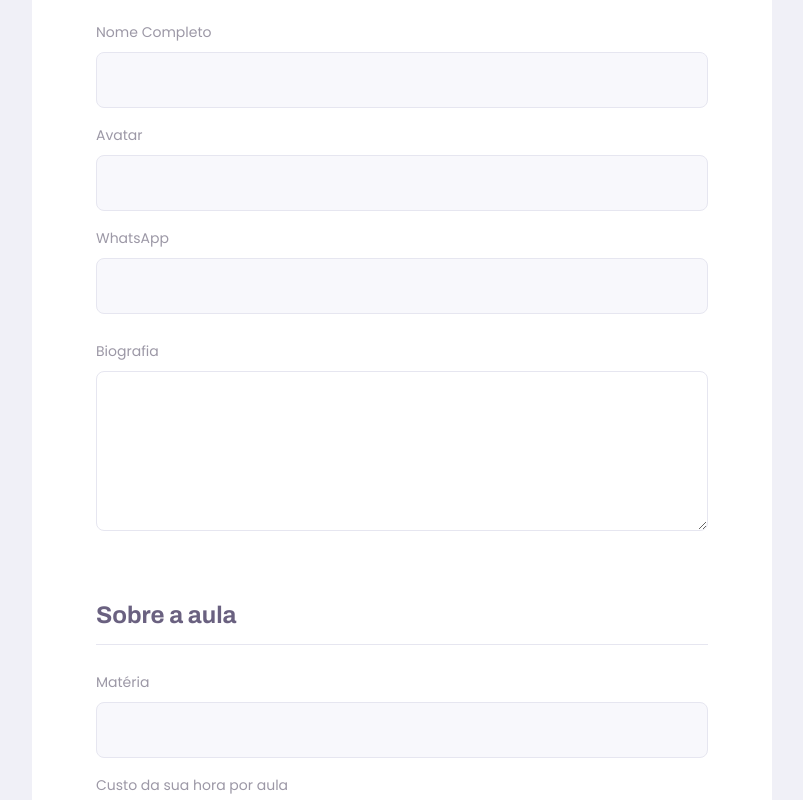
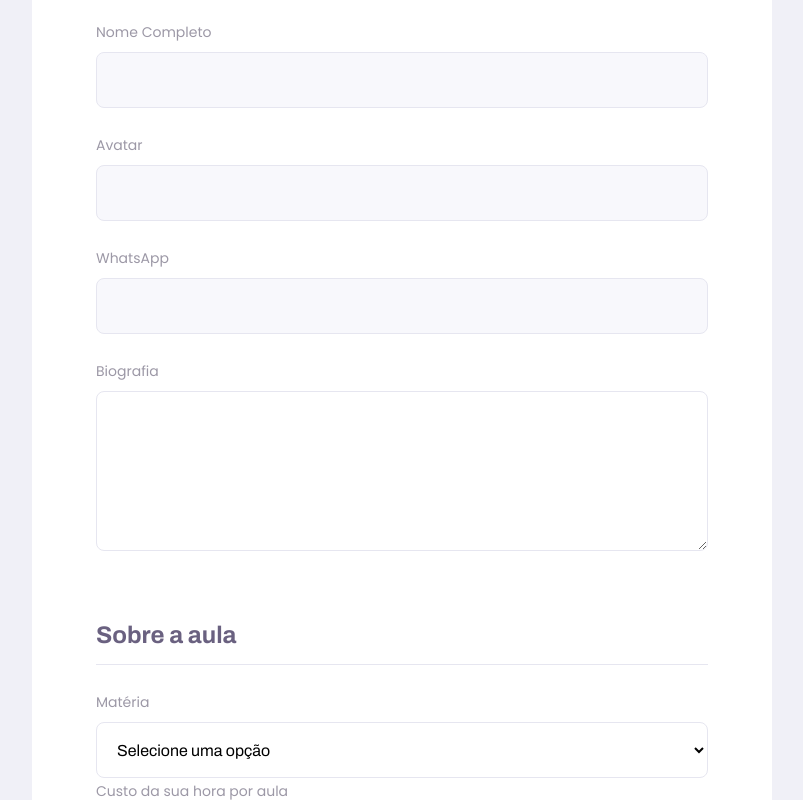
Before and after one commit to leoalcantara/next-level-week-2, a React (Create React App) app in the folder web/: page /give-class in a window 1280 px wide. Shown: the part 420-1220 px from the top of the page, without its empty margins (238-1041 px from the left). Built offline with nearby package versions, Linux system fonts and the light colour scheme.

Commit message:
created Selected Component

```diff
--- /dev/null
+++ b/web/src/components/Select/index.tsx
@@ -0,0 +1,31 @@
+import React, { SelectHTMLAttributes } from 'react';
+
+import './styles.css';
+
+interface SelectProps extends SelectHTMLAttributes<HTMLSelectElement> {
+    name: string;
+    label: string;
+    options: Array<{
+        value: string;
+        label: string;
+    }>;
+}
+
+const Select: React.FC<SelectProps> = ({name, label, options, ...rest  }) =>{
+    return (
+        <div className="select-block">
+            <label htmlFor={ name }>{ label }</label>
+            <select id={ name } {...rest}>
+                <option value="" disabled selected hidden> Selecione uma opção</option>
+
+                { options.map( option => {
+                    return <option key={option.value} value={option.value}>{option.label}</option>
+                })
+
+                }
+            </select>
+        </div>
+    );
+}
+
+export default Select;
--- /dev/null
+++ b/web/src/components/Select/styles.css
@@ -0,0 +1,34 @@
+.select-block {
+    position: relative;
+}
+
+.select-block + .select-block{
+    margin-top: 1.4rem;
+}
+
+.select-block label {
+    font-size: 1.4rem;
+}
+
+.select-block select {
+    width: 100%;
+    height: 5.6rem;
+    margin-top: 0.8rem;
+    border-radius: 0.8rem;
+    background: var(--color-select-background);
+    border: 1px solid var(--color-line-in-white);
+    outline: 0;
+    padding: 0 1.6rem;
+    font: 1.6rem Archivo;
+}
+
+.select-block:focus-within::after {
+    width: calc(100% -3.2rem);
+    height: 2px;
+    content: '';
+    background: var(--color-primary-light);
+    position: absolute;
+    left: 1.6rem;
+    right: 1.6rem;
+    bottom: 0;
+}
--- a/web/src/pages/TeacherForm/index.tsx
+++ b/web/src/pages/TeacherForm/index.tsx
@@ -3,8 +3,12 @@
 import Input from '../../components/Input';
 
 import warningIcon from '../../assets/images/icons/warning.svg';
+
+import Textarea from '../../components/Textarea';
+import Select from '../../components/Select';
+
 import './styles.css';
-import Textarea from '../../components/Textarea';
+
 
 
 const TeacherForm = () => {
@@ -25,7 +29,23 @@
 
                 <fieldset>
                     <legend>Sobre a aula</legend>
-                    <Input name="subject" label="Matéria"/>
+                    <Select
+                        name="subject"
+                        label="Matéria"
+                        options={[
+                            { value: 'Artes', label: "Artes"},
+                            { value: 'Biologia', label: "Biologia"},
+                            { value: 'Ciências', label: "Ciências"},
+                            { value: 'Educação Física', label: "Educação Física"},
+                            { value: 'Física', label: "Física"},
+                            { value: 'Geografia', label: "Geografia"},
+                            { value: 'História', label: "História"},
+                            { value: 'Matemática', label: "Matemática"},
+                            { value: 'Português', label: "Português"},
+                            { value: 'Quimica', label: "Quimica"},
+                        ]}
+                    />
+
                     <Input name="cost" label="Custo da sua hora por aula"/>
                 </fieldset>
 
--- a/web/src/pages/TeacherForm/styles.css
+++ b/web/src/pages/TeacherForm/styles.css
@@ -38,7 +38,8 @@
     border-bottom: 1px solid var(--color-line-in-white);
 }
 
-#page-teacher-form main fieldset .input-block + .textarea-block{
+#page-teacher-form main fieldset .input-block + .textarea-block,
+#page-teacher-form main fieldset .input-block + .input-block{
     margin-top: 2.4rem;
 }
 
```
